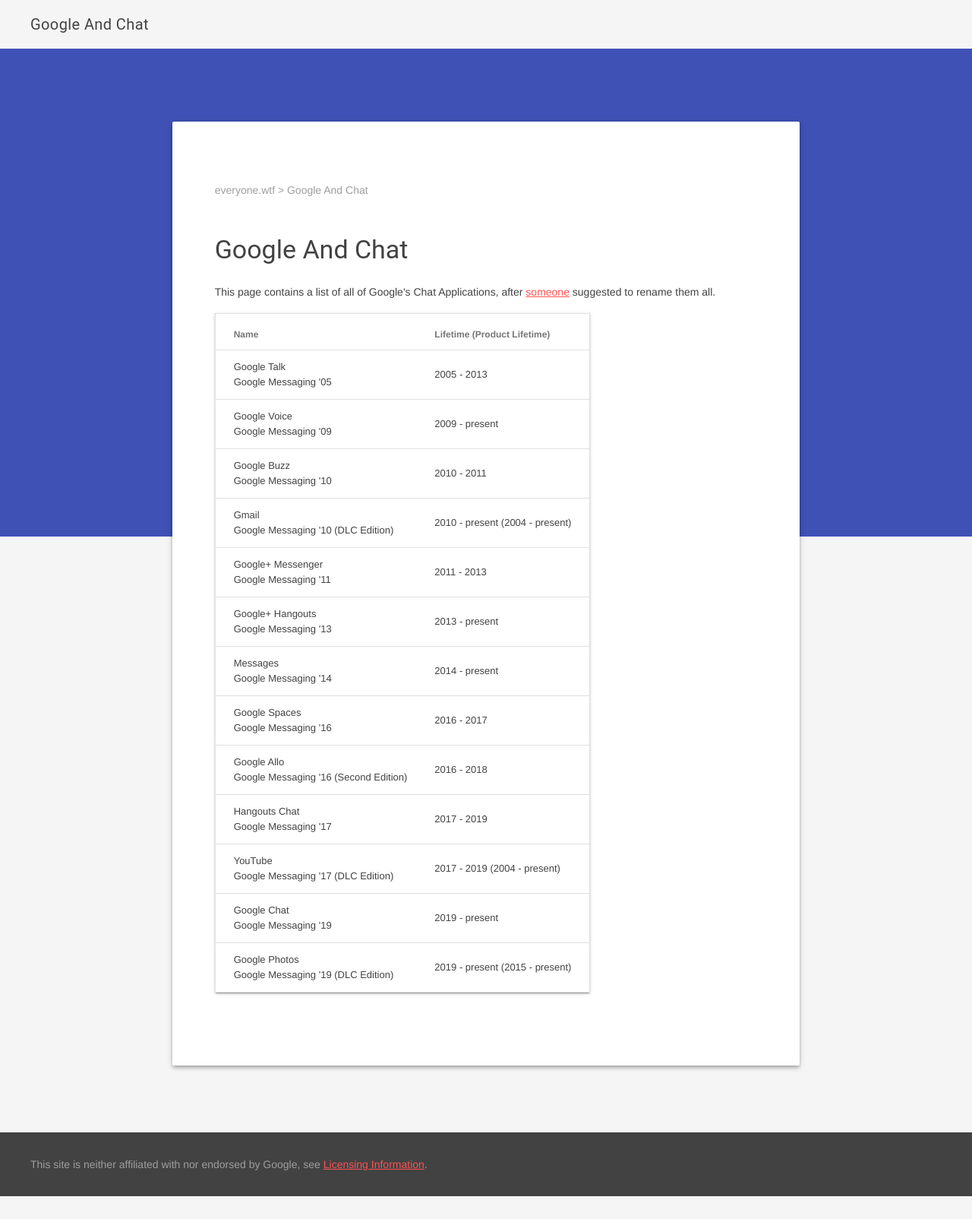
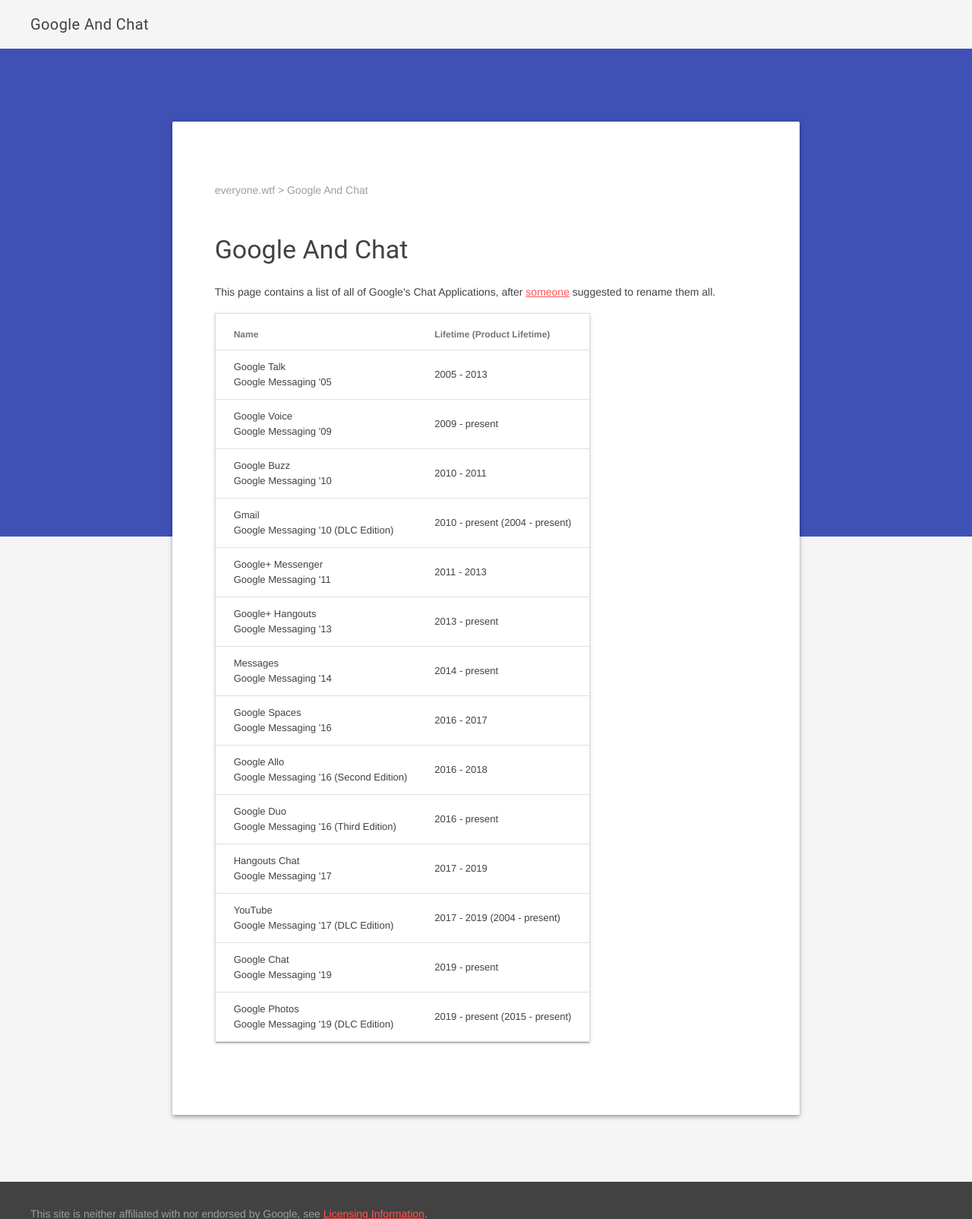
Before and after one commit to tkw1536/googlechat.everyone.wtf, a Jekyll site: the page built from index.html, in a window 1280 px wide. Shown: the whole page at 76% size. Built offline with Jekyll 4.4.1, drawn with Linux system fonts in a browser that asks for light colours.

Commit message:
Add Google Duo

```diff
--- a/_data/products.yml
+++ b/_data/products.yml
@@ -37,6 +37,11 @@
   suffix: "Second Edition"
   lifetime: "2016 - 2018"
 
+- product: "Google Duo"
+  name: "Google Messaging '16"
+  suffix: "Third Edition"
+  lifetime: "2016 - present"
+
 - product: "Hangouts Chat"
   name: "Google Messaging '17"
   lifetime: "2017 - 2019"
```
